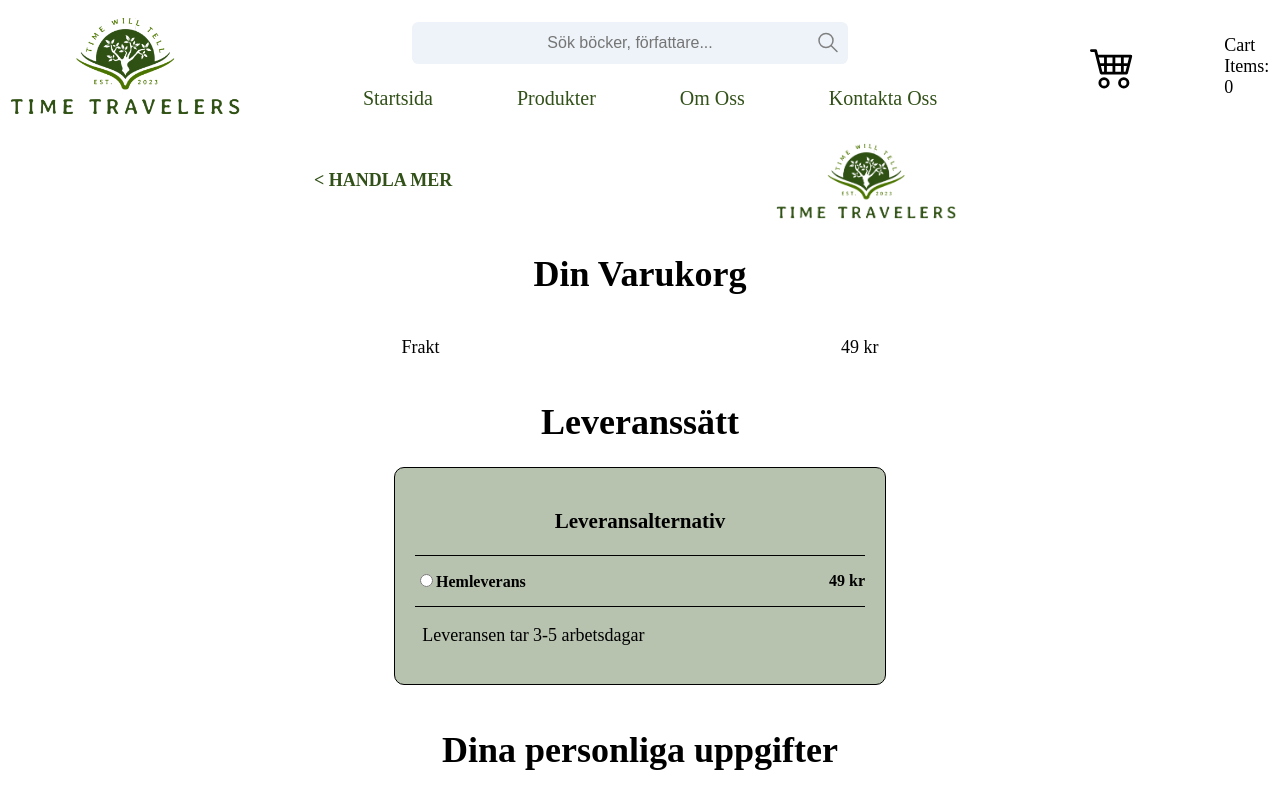
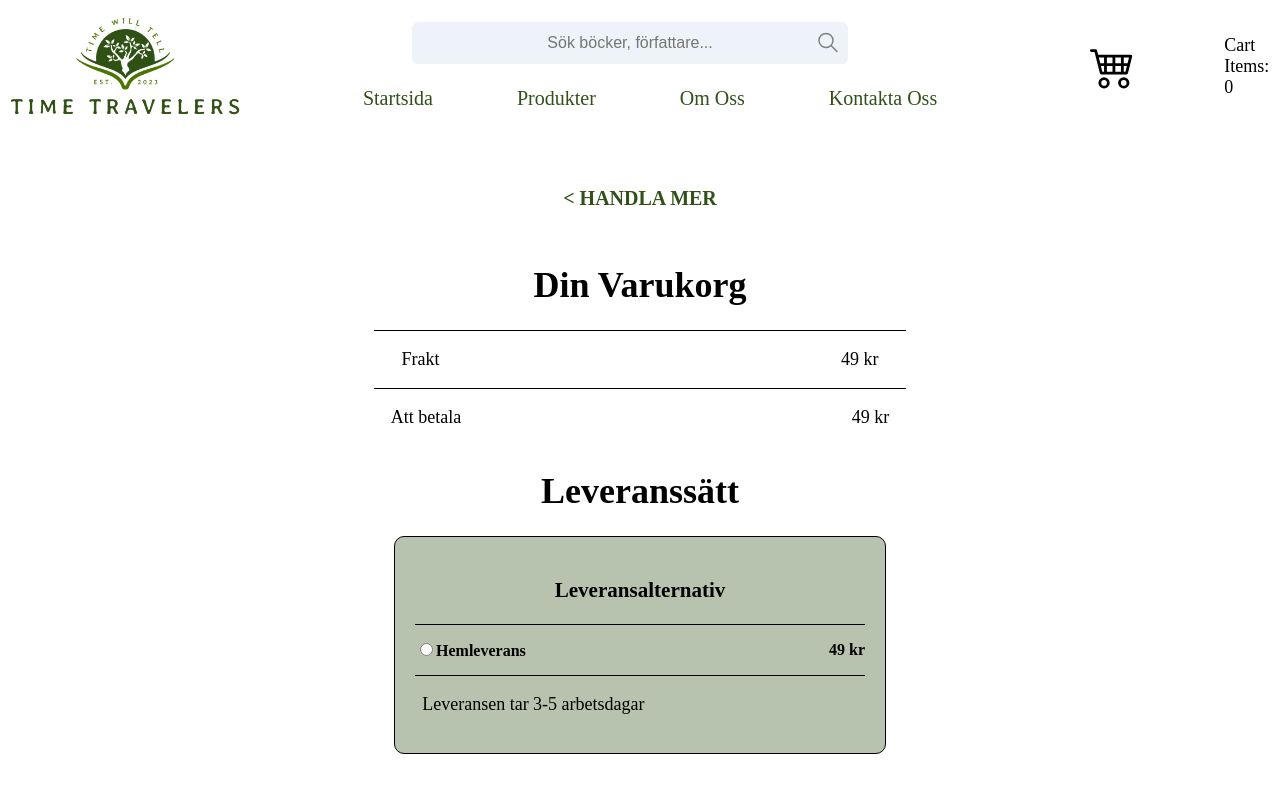
Before and after one commit to MauritzEmanuel/GroupProject_Frontend2, a React (Vite) app in the folder Frontend/: page /checkOut in a window 1280 px wide. Shown: the top 793 px of the page. Built offline with nearby package versions, Linux system fonts and the light colour scheme.

Commit message:
Checkout fixes

```diff
--- a/Frontend/src/cssFiles/checkOut.css
+++ b/Frontend/src/cssFiles/checkOut.css
@@ -3,20 +3,16 @@
     align-items: center;
     width: 100%;
     background-color: white;
-    justify-content: space-evenly;
-
-
-    .header-img {
-        max-width: 180px;
-        height: auto;
-        padding: 10px;
-    }
+    justify-content: center;
+    margin-top: 3em;
+    margin-bottom: 3em;
 
     .header-a {
         text-decoration: none;
         color: #325119;
         cursor: pointer;
         font-weight: bold;
+        font-size: 20px;
     }
 }
 
@@ -38,7 +34,7 @@
         justify-content: center;
 
         .kart-line {
-            width: 50%;
+            width: 41.5%;
             height: 1px;
             background-color: black;
         }
--- a/Frontend/src/pages/CheckOut.jsx
+++ b/Frontend/src/pages/CheckOut.jsx
@@ -2,7 +2,6 @@ import React, {useState} from "react";
 import { useNavigate } from 'react-router-dom';
 import { useFormContext } from '../contexts/FormContext.jsx';
 import '../cssFiles/checkOut.css';
-import Logo from '../assets/Images/Logo/Logo-time-travelers.png'
 
 
 const CheckOut = () => {
@@ -11,20 +10,33 @@ const CheckOut = () => {
 
     const { formData, updateFormData } = useFormContext();
 
-    const handleChange = (e) => {
-        const { name, value, type, checked } = e.target;
-        const newValue = type === 'checkbox' ? checked : value;
+    const handleFormChange = (event) => {
+        // Extrahera relevant information från event.target
+        const { name, value, type, checked } = event.target;
+
+        // Bestämmer det uppdaterade värdet baserat på typen av formulärfältet
+        let updatedValue;
+        if (type === 'checkbox') {
+            updatedValue = checked;
+        } else {
+            updatedValue = value;
+        }
+
+        // Uppdaterar formulärdatan med det nya värdet
         updateFormData({
-            [name]: newValue,
-        });
-        updateFormData({
-            [e.target.name]: e.target.value,
+            [name]: updatedValue
         });
     };
 
-    const handleSubmit = (e) => {
-        e.preventDefault();
-        localStorage.setItem("checkoutData", JSON.stringify(formData));
+    const handleFormSubmit = (event) => {
+        // Förhindrar att formuläret skickas till en annan sida
+        event.preventDefault();
+
+        // Sparar formulärdatan till den lokala lagringen
+        const checkoutData = JSON.stringify(formData);
+        localStorage.setItem("checkoutData", checkoutData);
+
+        // Navigerar till bekräftelsesidan
         navigate("/confirmation");
     };
 
@@ -36,14 +48,27 @@ const CheckOut = () => {
 
                 <header className="checkOut-header">
                     <a className="header-a" href={`/products/:id`}>&lt; HANDLA MER</a>
-                    <img className='header-img' src={Logo} alt="Logo" />
                 </header>
 
                 <div className="checkOut-kart">
                     <h1 className="kart-h1">Din Varukorg</h1>
                     {/* Varukorgen här? */}
+
+                    <div className="kart-cont-line">
+                        <div className="kart-line"></div>
+                    </div>
+
                     <div className="kart-div">
                         <p>Frakt</p>
+                        <p>49 kr</p>
+                    </div>
+
+                    <div className="kart-cont-line">
+                        <div className="kart-line"></div>
+                    </div>
+
+                    <div className="kart-div">
+                        <p>Att betala</p>
                         <p>49 kr</p>
                     </div>
                 </div>
@@ -63,7 +88,7 @@ const CheckOut = () => {
                                             name="homeLev"
                                             id="homeLev"
                                             value={formData.homeLev}
-                                            onChange={handleChange}
+                                            onChange={handleFormChange}
                                             required
                                         />
                                         <label for="homeLev">Hemleverans</label>
@@ -89,7 +114,7 @@ const CheckOut = () => {
                                         id="firstName"
                                         name="firstName"
                                         value={formData.firstName}
-                                        onChange={handleChange}
+                                        onChange={handleFormChange}
                                         required
                                     />
                                 </div>
@@ -101,7 +126,7 @@ const CheckOut = () => {
                                         id="lastName"
                                         name="lastName"
                                         value={formData.lastName}
-                                        onChange={handleChange}
+                                        onChange={handleFormChange}
                                         required
                                     />
                                 </div>
@@ -113,7 +138,7 @@ const CheckOut = () => {
                                         id="email"
                                         name="email"
                                         value={formData.email}
-                                        onChange={handleChange}
+                                        onChange={handleFormChange}
                                         required
                                     />
                                 </div>
@@ -129,7 +154,7 @@ const CheckOut = () => {
                                         id="streetName"
                                         name="streetName"
                                         value={formData.streetName}
-                                        onChange={handleChange}
+                                        onChange={handleFormChange}
                                         required
                                         />
                                 </div>
@@ -141,7 +166,7 @@ const CheckOut = () => {
                                         id="streetNr"
                                         name="streetNr"
                                         value={formData.streetNr}
-                                        onChange={handleChange}
+                                        onChange={handleFormChange}
                                         required
                                     />
                                 </div>
@@ -154,7 +179,7 @@ const CheckOut = () => {
                                         name="zipCode"
                                         pattern="[0-9]{5,}"
                                         value={formData.zipCode}
-                                        onChange={handleChange}
+                                        onChange={handleFormChange}
                                         required
                                     />
                                 </div>
@@ -166,7 +191,7 @@ const CheckOut = () => {
                                         id="county"
                                         name="county"
                                         value={formData.county}
-                                        onChange={handleChange}
+                                        onChange={handleFormChange}
                                         required
                                     />
                                 </div>
@@ -186,7 +211,7 @@ const CheckOut = () => {
                                         id="cardName"
                                         name="cardName"
                                         value={formData.cardName}
-                                        onChange={handleChange}
+                                        onChange={handleFormChange}
                                         required
                                     />
                                 </div>
@@ -199,7 +224,7 @@ const CheckOut = () => {
                                         name="cardNr"
                                         pattern="[0-9]{16,}"
                                         value={formData.cardNr}
-                                        onChange={handleChange}
+                                        onChange={handleFormChange}
                                         required
                                     />
                                 </div>
@@ -212,7 +237,7 @@ const CheckOut = () => {
                                         name="ExpDate"
                                         pattern="\d{2}/\d{2}"
                                         value={formData.ExpDate}
-                                        onChange={handleChange}
+                                        onChange={handleFormChange}
                                         required
                                     />
                                 </div>
@@ -225,7 +250,7 @@ const CheckOut = () => {
                                         name="cvvNr"
                                         pattern="[0-9]{3,}"
                                         value={formData.cvvNr}
-                                        onChange={handleChange}
+                                        onChange={handleFormChange}
                                         required
                                     />
                                 </div>
@@ -234,7 +259,13 @@ const CheckOut = () => {
                         </div>
 
                         <div className="checkOut-btn">
-                            <input type="submit" value="Bekräfta information" className="button" onChange={handleChange} onClick={handleSubmit}/>
+                            <input
+                                type="submit"
+                                value="Bekräfta information"
+                                className="button"
+                                onChange={handleFormChange}
+                                onClick={handleFormSubmit}
+                            />
                         </div>
                     </div>
                 </form>
```
